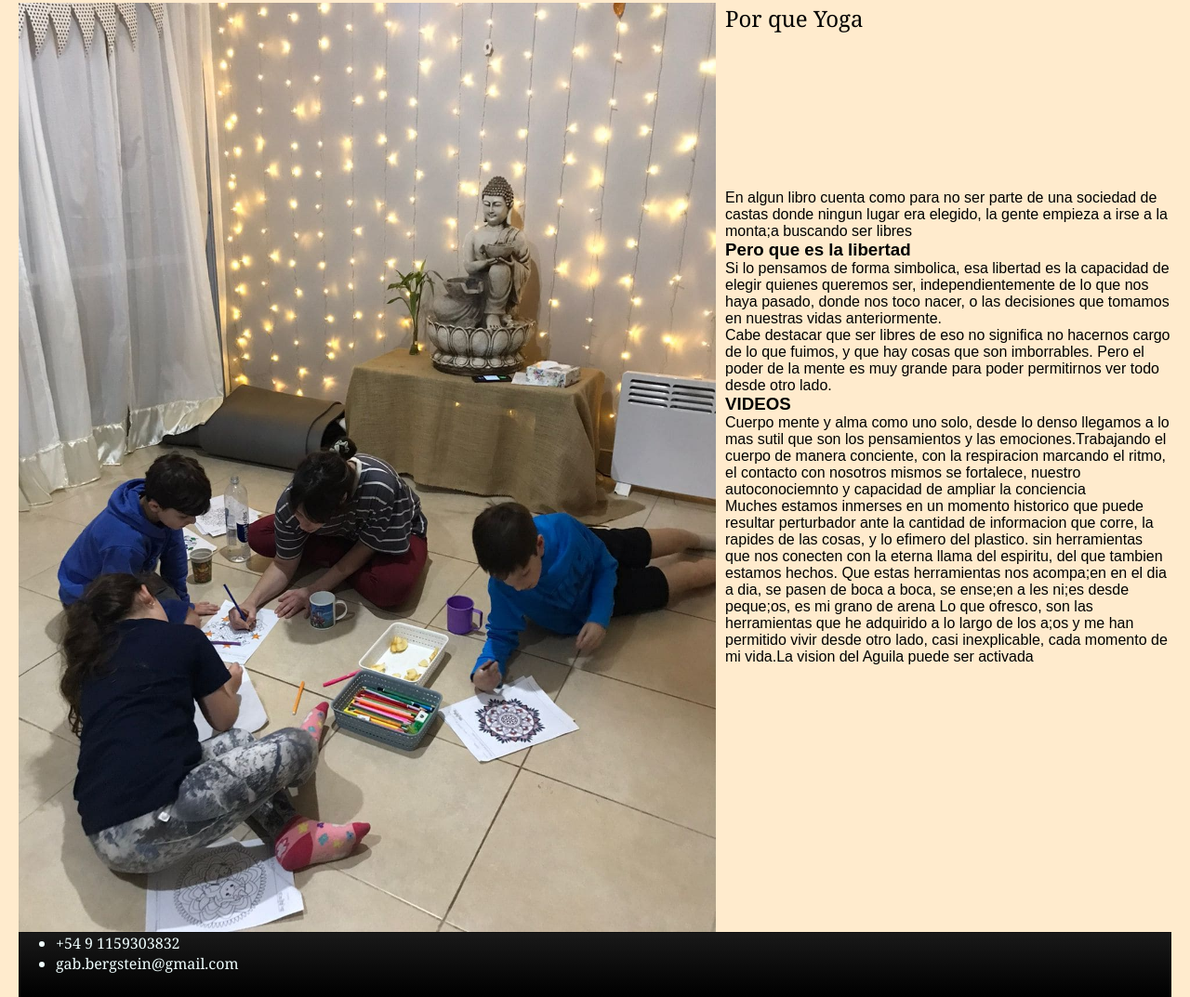
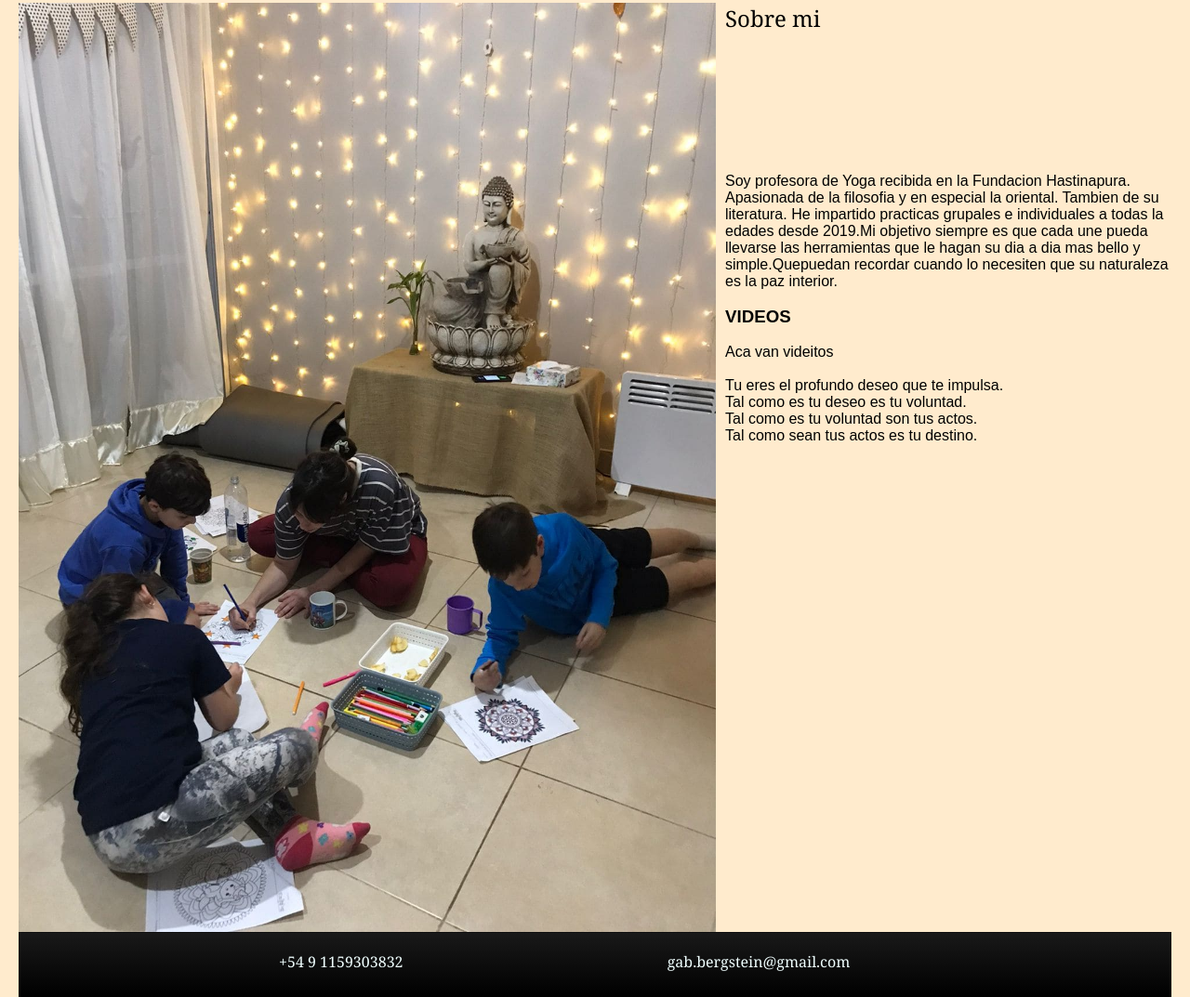
Before and after one commit to gabybergstein/TP3, a plain HTML site: page index.html in a window 1280 px wide. Shown: the part 87-1160 px from the top of the page at 93% size. Drawn offline with Linux system fonts and the light colour scheme.

Commit message:
Le puse onda

```diff
--- a/index.html
+++ b/index.html
@@ -1,3 +1,4 @@
+
 <!DOCTYPE html>
 <html lang="es">
 <head>
@@ -16,7 +17,7 @@
   <li class="nav-menu-item"><a href="pages/blog.html" class="nav-menu-link nav-link">Blog</a></li>
   <li class="nav-menu-item"><a href="#videos" class="nav-menu-link nav-link">Videos</a></li>
   <li class="nav-menu-item"><a href="#" class="nav-menu-link nav-link">Sobre Mi</a></li>
-  <li class="nav-menu-item"><a href="#" class="nav-menu-link nav-link">Contacto</a></li>
+  <li class="nav-menu-item"><a href="#Contacto" class="nav-menu-link nav-link">Contacto</a></li>
 </ul>
 
  </nav>
@@ -28,42 +29,32 @@
 
     <!-- Contiene un artículo -->
     <article>
-      <h2>Por que Yoga</h2>
+      <h2>Sobre mi</h2>
+      <p>
+        Soy profesora de Yoga recibida en la Fundacion Hastinapura. Apasionada de la filosofia y en especial la oriental. Tambien de su literatura. He impartido practicas grupales e individuales a todas la edades desde 2019.Mi objetivo siempre es que cada une pueda llevarse las herramientas que le hagan su dia a dia mas bello y simple.Quepuedan recordar cuando lo necesiten que su naturaleza es la paz interior.
+      </p>
+      &nbsp;
+
+      <h3>VIDEOS<a id="videos"></a></h3>
+      &nbsp;
+
+      <p>
+       Aca van videitos
+      </p>
       &nbsp;
       &nbsp;
       &nbsp;
-      &nbsp;
-      &nbsp;
-      <p>
-        En algun libro cuenta como para no ser parte de una sociedad de castas donde ningun lugar era elegido, la gente empieza a irse a la monta;a buscando ser libres
+
+      <p>Tu eres el profundo deseo que te impulsa. <br>
+        Tal como es tu deseo es tu voluntad. <br>
+       Tal como es tu voluntad son tus actos. <br>
+       Tal como sean tus actos es tu destino.
       </p>
-
-      <h3>Pero que es la libertad</h3>
-
-      <p>
-        Si lo pensamos de forma simbolica, esa libertad es la capacidad de elegir quienes queremos ser, independientemente de lo que nos haya pasado, donde nos toco nacer, o las decisiones que tomamos en nuestras vidas anteriormente.
-
-      </p>
-
-      <p>
-        Cabe destacar que ser libres de eso no significa no hacernos cargo de lo que fuimos, y que hay cosas que son imborrables. Pero el poder de la mente es muy grande para poder permitirnos ver todo desde otro lado.
-      </p>
-
-      <h3>VIDEOS<a id="videos"></a></h3>
-
-      <p>
-       Cuerpo mente y alma como uno solo, desde lo denso llegamos a lo mas sutil que son los pensamientos y las emociones.Trabajando el cuerpo de manera conciente, con la respiracion marcando el ritmo, el contacto con nosotros mismos se fortalece, nuestro autoconociemnto y capacidad de ampliar la conciencia
-      </p>
-
-      <p>
-      Muches estamos inmerses en un momento historico que puede resultar perturbador ante la cantidad de informacion que corre, la rapides de las cosas, y lo efimero del plastico. sin herramientas que nos conecten con la eterna llama del espiritu, del que tambien estamos hechos. Que estas herramientas nos acompa;en en el dia a dia, se pasen de boca a boca, se ense;en a les ni;es desde peque;os, es mi grano de arena
-      Lo que ofresco, son las herramientas que he adquirido a lo largo de los a;os y me han permitido vivir desde otro lado, casi inexplicable, cada momento de mi vida.La vision del Aguila puede ser activada</p>
     </article>
     <footer>
-  <ul class="listafooter">
-    <li>+54 9 1159303832</li>
-    <li>gab.bergstein@gmail.com</li>
-  </ul>
+
+    <span><a id="Contacto"></a>+54 9 1159303832</span>
+    <span>gab.bergstein@gmail.com </span>
 
 
     </footer>
--- a/style.css
+++ b/style.css
@@ -92,13 +92,12 @@ footer{
         font-family: Georgia, 'Times New Roman', Times, serif;
         color: azure;
       }
-     span{
+     span{margin-top: 20px;
+        margin-left: 280px;
         display: inline-block
 
      }
-      .separaresto{
-        margin-left: 100px;
-      }
+
       .footer {
         border-top: 1px solid #e03333;
       }
```
